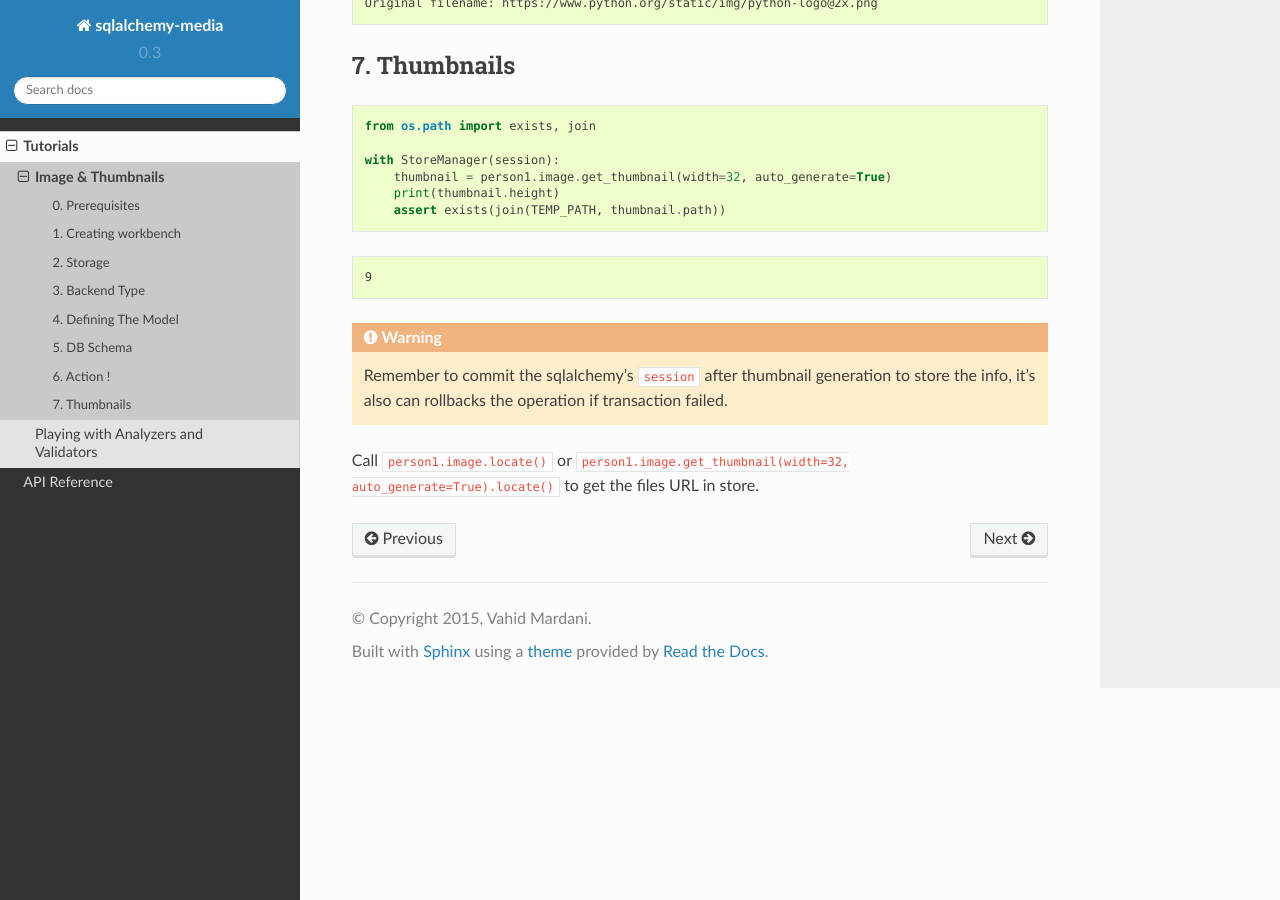
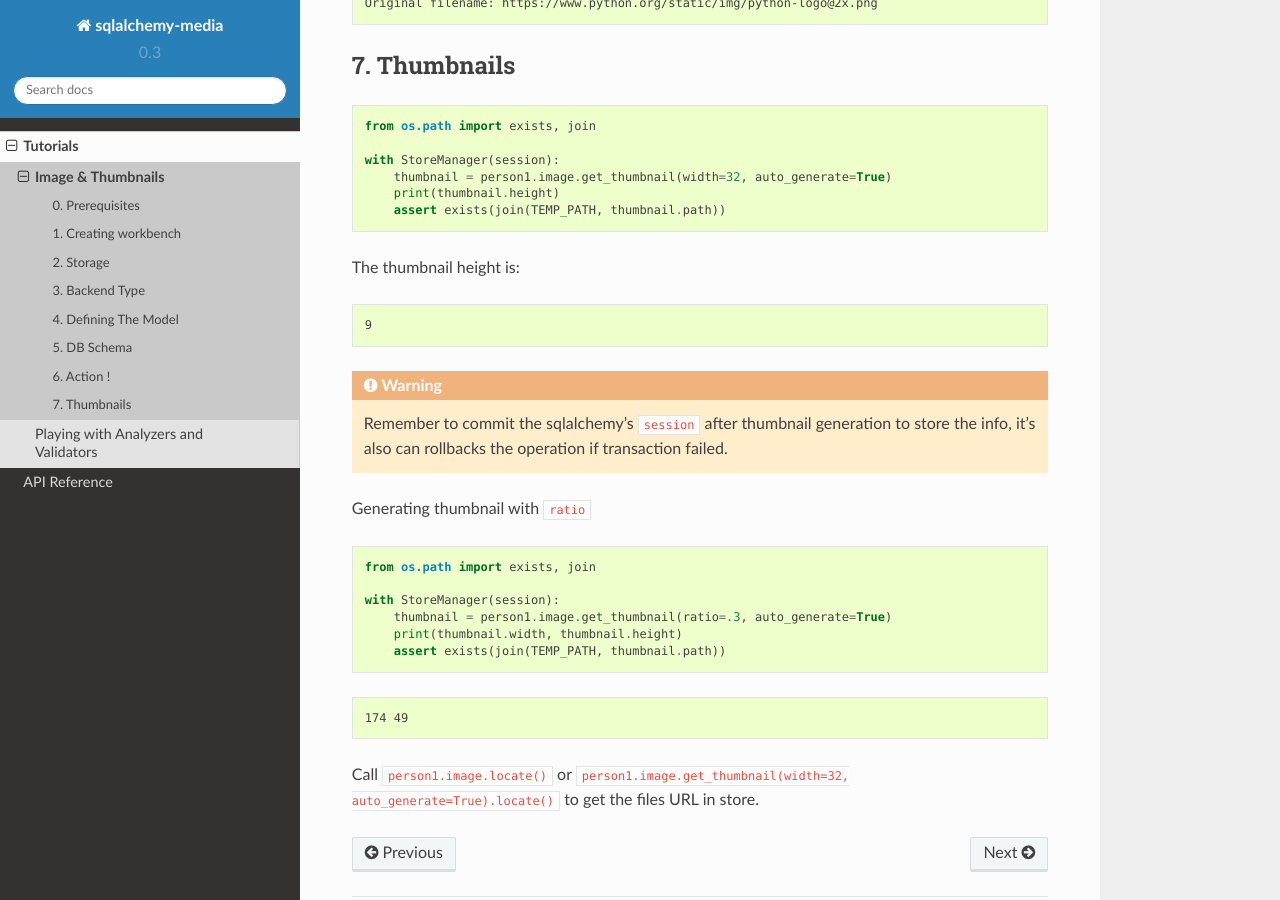
Before and after one commit to pylover/sqlalchemy-media, a Sphinx documentation site: the page built from sphinx/tutorials/image.rst, in a window 1280 px wide and 900 px high, scrolled down 2533 px. Built offline with Sphinx 7.4.7 and the Read the Docs theme 2.0.0, drawn with Linux system fonts in a browser that asks for light colours.

Commit message:
Updating tutorials.

```diff
--- a/sphinx/tutorials/image.rst
+++ b/sphinx/tutorials/image.rst
@@ -150,6 +150,8 @@ database.
         print(thumbnail.height)
         assert exists(join(TEMP_PATH, thumbnail.path))
 
+The thumbnail height is:
+
 ..  testoutput:: quickstart
 
     9
@@ -159,5 +161,20 @@ database.
               can rollbacks the operation if transaction failed.
 
 
+Generating thumbnail with ``ratio``
+
+..  testcode:: quickstart
+
+    from os.path import exists, join
+
+    with StoreManager(session):
+        thumbnail = person1.image.get_thumbnail(ratio=.3, auto_generate=True)
+        print(thumbnail.width, thumbnail.height)
+        assert exists(join(TEMP_PATH, thumbnail.path))
+
+..  testoutput:: quickstart
+
+    174 49
+
 Call ``person1.image.locate()`` or ``person1.image.get_thumbnail(width=32, auto_generate=True).locate()`` to get the
 files URL in store.
```
